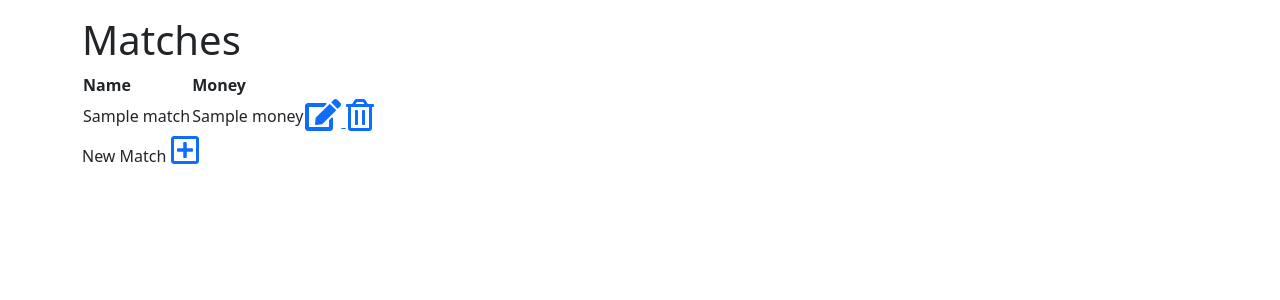
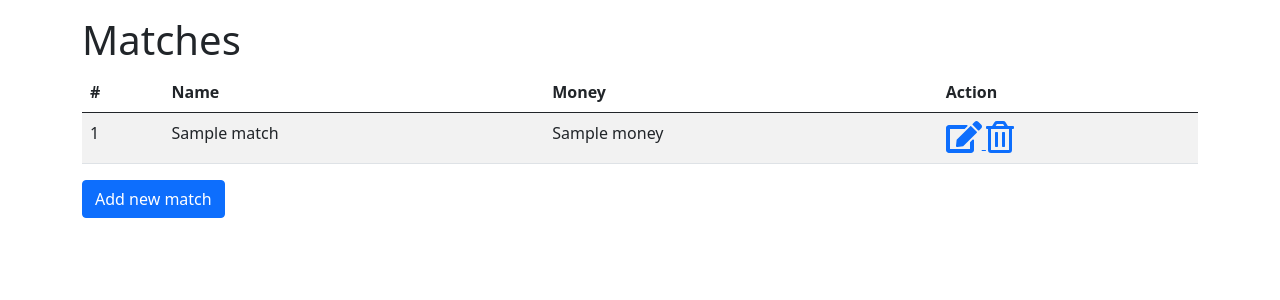
Before and after one commit to ajloinformatico/Django-Poker-Back, a Django app: template poker/templates/crud.html in a window 1280 px wide. Shown: the part 70-370 px from the top of the page. Run offline with Django 3.2, Linux system fonts and the light colour scheme; the template is opened without the code that fills it: most values are stand-ins (such as "Sample title", 1, 10 or a date in 2020).

Commit message:
crud matches style

```diff
--- a/poker/templates/crud.html
+++ b/poker/templates/crud.html
@@ -4,34 +4,39 @@
 {% block content %}
     <h1>Matches</h1>
     {% if  matches %}
-    <table>
+    <table class="table table-striped table-hover">
             <thead>
                 <tr>
+                    <th>#</th>
                     <th>Name</th>
                     <th>Money</th>
+                    <th>Action</th>
                 </tr>
             </thead>
             <tbody>
                 {% for match in matches %}
                 <tr>
+                    <td>{{match.id}}</td>
                     <td>{{match.name}}</td>
                     <td>{{match.money}}</td>
-                    <td><a href="{% url 'edit_match' current_player.id match.id %}" alt="edit car" title="edit car">
+                    <td>
+                        <a href="{% url 'edit_match' current_player.id match.id %}" alt="edit car" title="edit car">
                             <i class="fas fa-edit fa-2x"></i>
                         </a>
                         <a href="{% url 'delete_match' current_player.id match.id %}">
                             <i class="far fa-trash-alt fa-2x"></i>
-                        </a></td>
+                        </a>
+                    </td>
                 </tr>
                 {% endfor %}
 
             </tbody>
         </table>
     {% else %}
-        <p>Not matches, please add new</p>
+        <p class="text-danger" ><b>Not matches, please add new</b></p>
     {% endif %}
 
-        <p>New Match
-            <a href="{% url 'add_match' current_player.id %}"><i class="far fa-plus-square fa-2x"></i></a>
-        </p>
+
+        <a class="btn btn-primary" href="{% url 'add_match' current_player.id %}">Add new match</a>
+
 {% endblock content %}
```
Also changed, not shown: poker/db.sqlite3.
